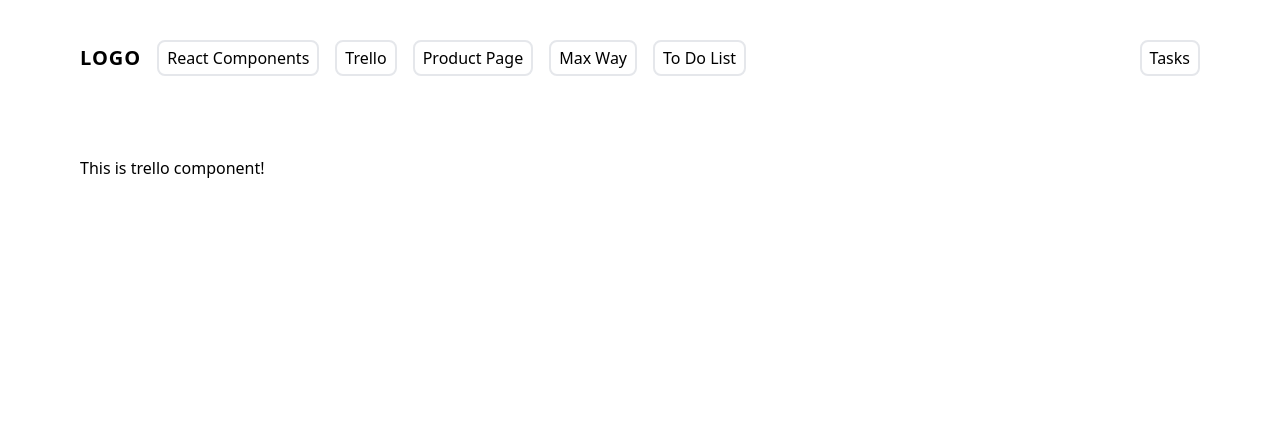
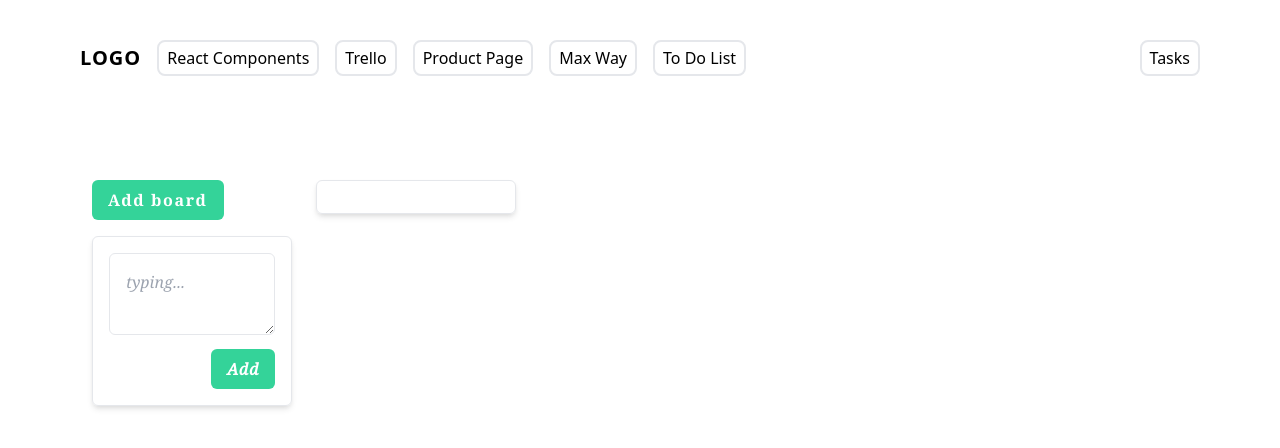
Before and after one commit to Abbosjon7788/review-react, a React (Create React App) app: page /trello in a window 1280 px wide. Shown: the top 448 px of the page. Built offline with nearby package versions, Linux system fonts and the light colour scheme; a web font is replaced by a local one.

Commit message:
something was changed

```diff
--- a/src/components/trello/Trello.js
+++ b/src/components/trello/Trello.js
@@ -3,8 +3,23 @@ import React, {Component} from 'react';
 class Trello extends Component {
     render() {
         return (
-            <div className="mx-20 my-10">
-                <h1>This is trello component!</h1>
+            <div className="flex mx-20 my-10">
+                <div className="w-1/5 px-3 pt-6">
+                    <div>
+                        <button type="button" className="rounded-md px-4 py-2 bg-green-400 hover:bg-green-500 text-white font-bold tracking-widest font-serif">Add board</button>
+                        <div className="p-4 mt-4 border rounded-md shadow-md">
+                            <textarea placeholder="typing..." className="border w-full rounded-md p-4 font-noto"/>
+                            <button type="button" className="px-4 py-2 mt-2 ml-auto block tracking-wider text-white bg-green-400 hover:bg-green-500 font-noto font-bold rounded-md">Add</button>
+                        </div>
+                    </div>
+                </div>
+
+                {/*this below code should be mapped*/}
+                <div className="w-1/5 px-3 pt-6">
+                    <div className="border p-4 rounded-md shadow-md">
+
+                    </div>
+                </div>
             </div>
         );
     }
```
